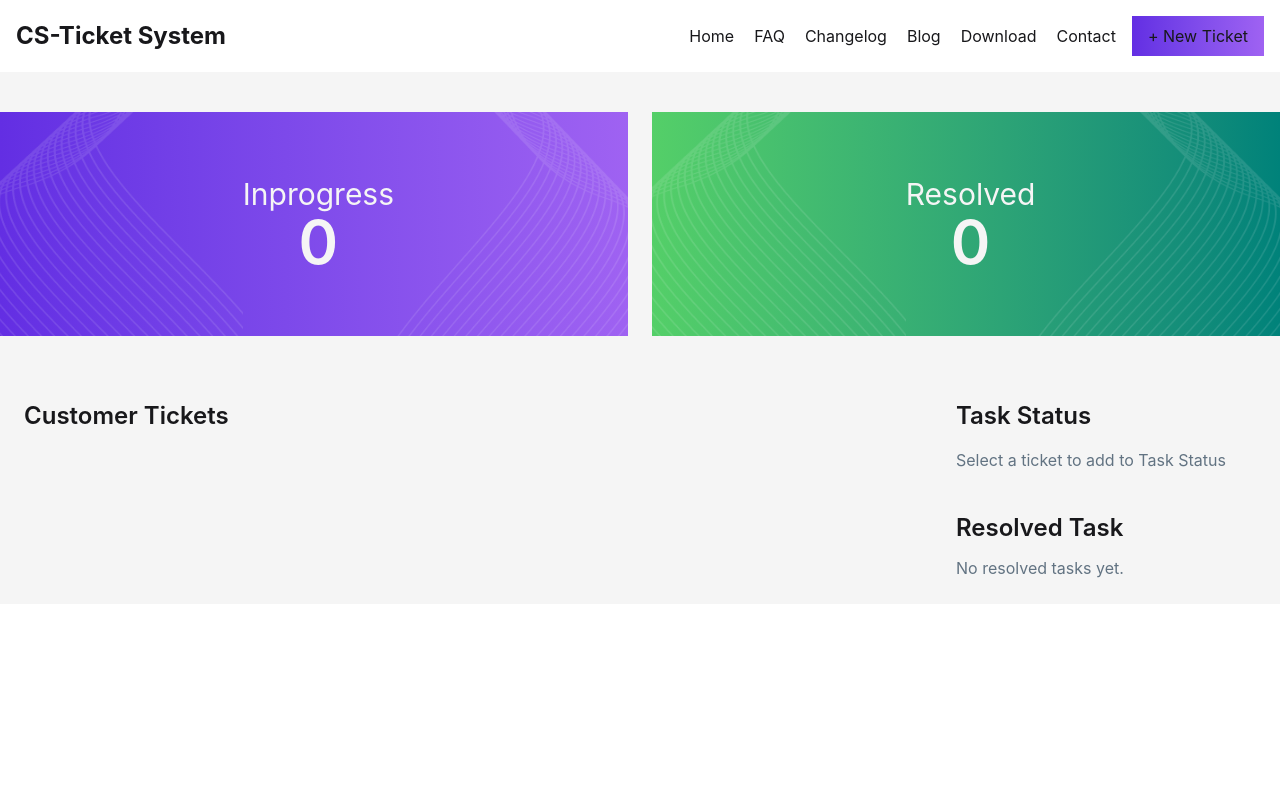
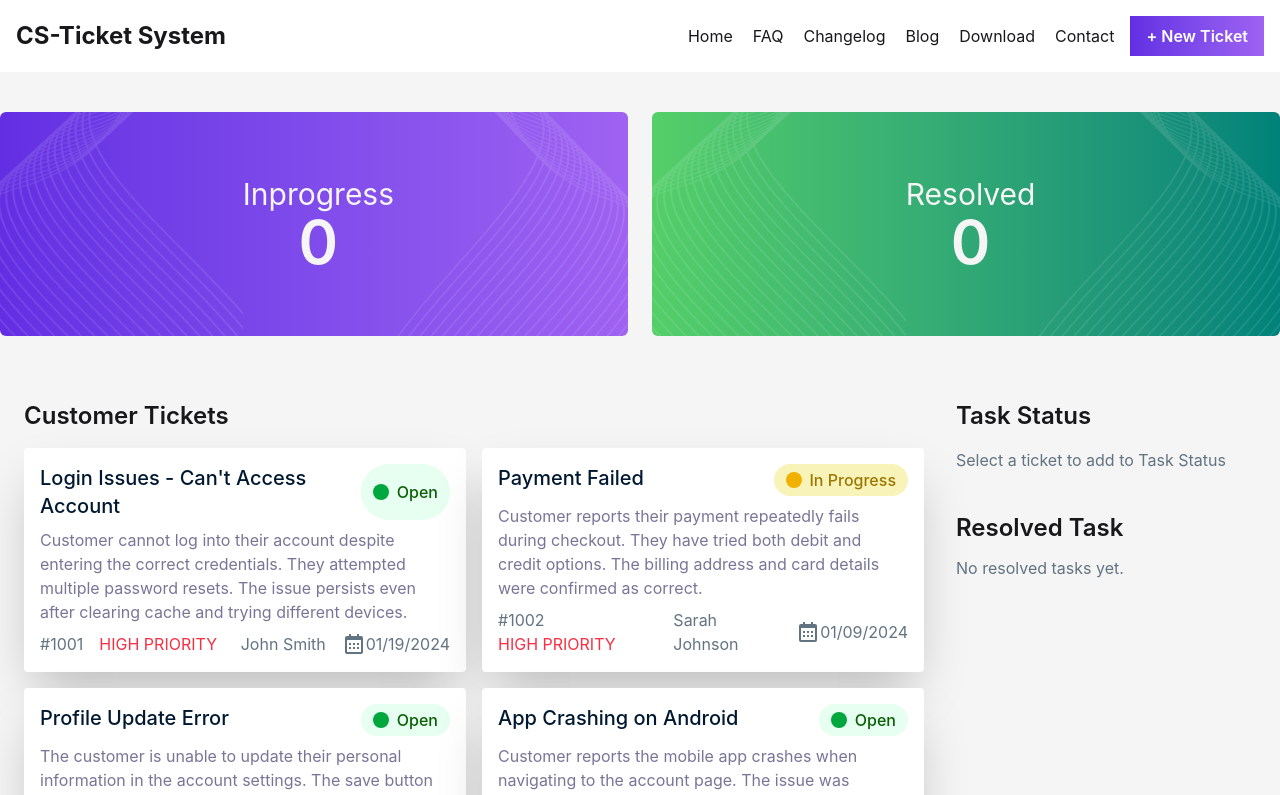
Before and after one commit to Shefaul-22/Customer-support-Fix-Issue, a React (Vite) app: page / in a window 1280 px wide. Shown: the top 795 px of the page. Built offline with nearby package versions, Linux system fonts and the light colour scheme.

Commit message:
Ticketcard related design , functionality added

```diff
--- a/src/App.jsx
+++ b/src/App.jsx
@@ -11,7 +11,7 @@ import 'react-toastify/dist/ReactToastify.css';
 
 
 const fetchTickets = async () => {
-  const res = await fetch("./tiketsData.json");
+  const res = await fetch("tiketsData.json");
   return res.json();
 };
 
--- a/src/components/Hero.jsx
+++ b/src/components/Hero.jsx
@@ -8,7 +8,7 @@ const Hero = ({ inProgress, resolved }) => {
 
 
 
-                <div className=" w-2xl flex bg-gradient-to-r from-[#632EE3] to-[#9F62F2] items-center justify-between relative py-8 md:py-14 lg:py-16 h-24 md:h-48 lg:h-56">
+                <div className=" w-2xl flex bg-gradient-to-r from-[#632EE3] to-[#9F62F2] items-center justify-between relative py-8 md:py-14 lg:py-16 h-24 md:h-48 lg:h-56 rounded-md">
 
 
                     <div className=''>
@@ -39,7 +39,7 @@ const Hero = ({ inProgress, resolved }) => {
 
                 </div>
 
-                <div className=" w-2xl flex bg-gradient-to-r from-[#54CF68] to-[#00827A] items-center justify-between relative py-8 md:py-14 lg:py-16 h-24 md:h-48 lg:h-56">
+                <div className=" w-2xl flex bg-gradient-to-r from-[#54CF68] to-[#00827A] items-center justify-between relative py-8 md:py-14 lg:py-16 h-24 md:h-48 lg:h-56 rounded-md">
 
 
                     <div className=''>
--- a/src/components/Navbar.jsx
+++ b/src/components/Navbar.jsx
@@ -40,7 +40,7 @@ const Navbar = () => {
                 </div>
 
 
-                <button className="px-2 py-2 md:px-4 md:py-2 bg-gradient-to-r from-[#632EE3] to-[#9F62F2]"><span>+</span> New Ticket</button>
+                <button className="px-2 py-2 md:px-4 md:py-2 bg-gradient-to-r from-[#632EE3] to-[#9F62F2] font-normal md:font-semibold text-white cursor-pointer"><span>+</span> New Ticket</button>
 
 
             </div>
--- a/src/components/main/TicketCard.jsx
+++ b/src/components/main/TicketCard.jsx
@@ -1,9 +1,77 @@
 import React from 'react';
+import { toast } from "react-toastify";
+import 'react-toastify/dist/ReactToastify.css';
 
-const TicketCard = () => {
+const TicketCard = ({
+    ticket, markCompleteTasks, setMarkCompleteTasks }) => {
+
+
+    // When ticket card clicked
+    const handleTicketClick = (ticket) => {
+
+        if (!markCompleteTasks.find(t => t.id === ticket.id)) {
+
+            const markAsComplete = [...markCompleteTasks, ticket]
+            setMarkCompleteTasks(markAsComplete);
+
+            toast.info(`${ticket.title} added to in-progress`);
+        }
+    };
+
     return (
-        <div>
+        <div
+            className=" p-4 rounded shadow-2xl cursor-pointer bg-[#ffffff]"
+            onClick={() => handleTicketClick(ticket)}
+        >
+            {/* <h2 className="font-bold">{ticket.title}</h2>
+            <p>{ticket.description}</p>
+            <p>Priority: {ticket.priority}</p>
+            <p>Status: {ticket.status}</p> */}
 
+            <div className='flex justify-between'>
+                <h3 className='font-medium text-xl text-[#001931]'>{ticket.title}</h3>
+                <p className={`flex items-center gap-2 px-3 py-1  ${ticket.status === "Open"
+                    ? "bg-[#E6FFF0] text-[#0B5E06]"
+                    : "bg-[#F8F3B9] text-[#9C7700]"
+                    } font-medium rounded-full `}>
+
+                    <span
+                        className={`w-4 h-4 rounded-full ${ticket.status === "Open"
+                            ? "bg-green-600"
+                            : "bg-yellow-500"
+                            }`}
+                    ></span>
+                    {ticket.status}
+                </p>
+
+            </div>
+
+            <div className='my-2'>
+                <p className='text-[#787697]'>{ticket.description}</p>
+            </div>
+
+            <div className='flex justify-between'>
+
+                <div className='space-x-4 flex flex-wrap '>
+                    <span className='text-[#627382]'>{ticket.id}</span>
+                    <span className={
+                        ticket.priority === "HIGH PRIORITY"
+                            ? "text-[#F83044]"
+                            : ticket.priority === "MEDIUM PRIORITY"
+                                ? "text-[#FEBB0C]"
+                                : "text-[#02A53B]"
+                    }>
+                        {ticket.priority}
+                    </span>
+
+                </div>
+                <div className='flex items-center space-x-4'>
+                    <span className='text-[#627382]'>{ticket.customer}</span>
+
+                    <span className='flex text-[#627382]'><svg xmlns="http://www.w3.org/2000/svg" width="24" height="24" viewBox="0 0 24 24"><path fill="currentColor" d="M7 11h2v2H7zm0 4h2v2H7zm4-4h2v2h-2zm0 4h2v2h-2zm4-4h2v2h-2zm0 4h2v2h-2z" /><path fill="currentColor" d="M5 22h14c1.103 0 2-.897 2-2V6c0-1.103-.897-2-2-2h-2V2h-2v2H9V2H7v2H5c-1.103 0-2 .897-2 2v14c0 1.103.897 2 2 2M19 8l.001 12H5V8z" /></svg>{ticket.createdAt}</span>
+
+                </div>
+            </div>
         </div>
     );
 };
```
